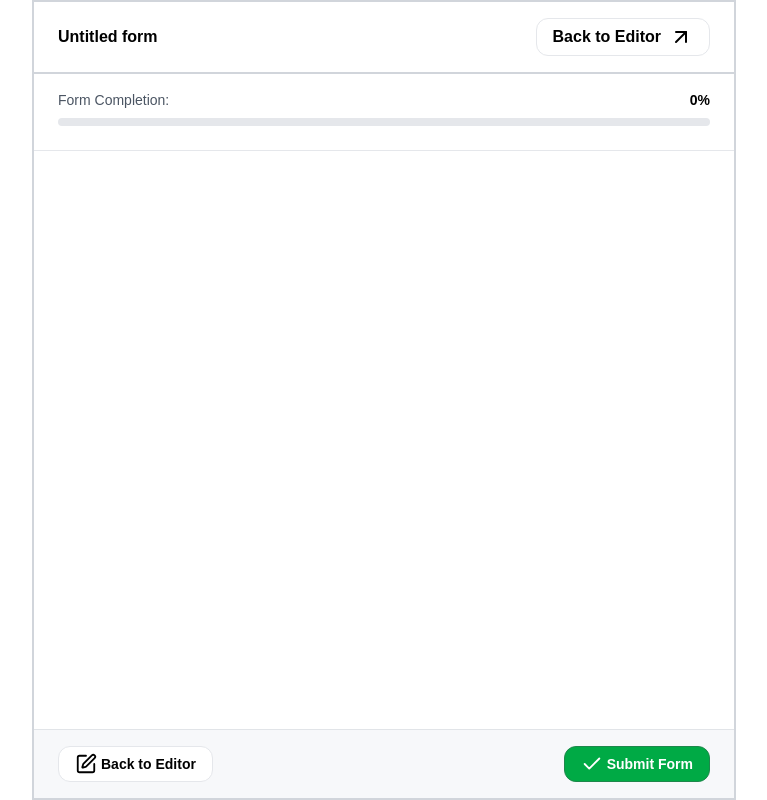
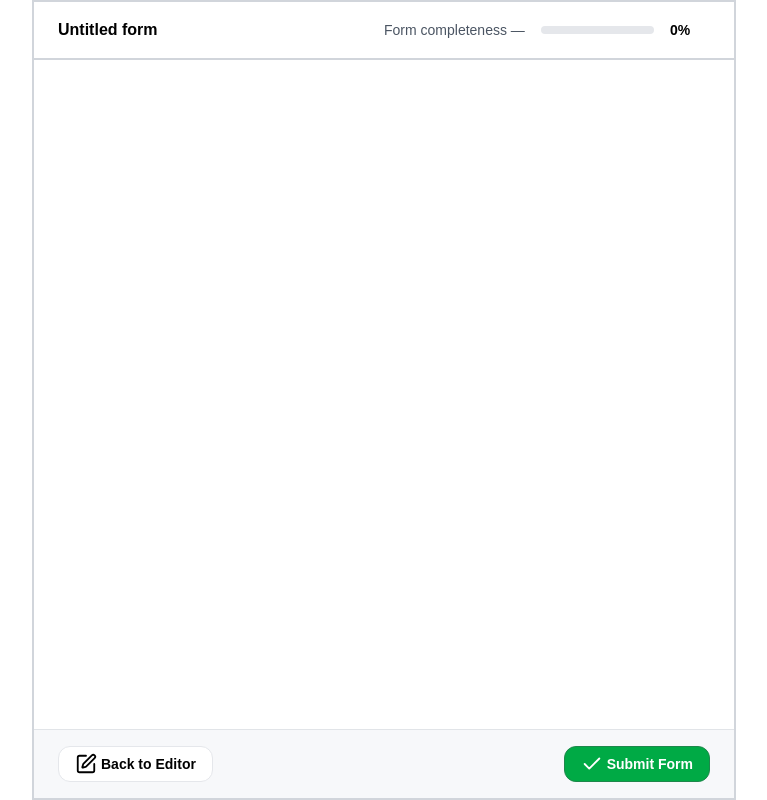
Before and after one commit to phukon/peerlist, a Next.js app: page / in a window 1280 px wide. Both pictures are taken after a click on the button "Preview". Shown: the whole page, without its empty margins (256-1023 px from the left). Built offline with nearby package versions, Linux system fonts and the light colour scheme.

Commit message:
feat: make form header sticky

```diff
--- a/src/components/FormPreview.tsx
+++ b/src/components/FormPreview.tsx
@@ -242,14 +242,22 @@ export default function FormPreview({ form, onBack }: FormPreviewProps) {
 
   return (
     <div className="min-h-screen bg-white flex flex-col border-2 border-gray-300 md:mx-52 xl:mx-72 relative pb-16">
-      <div className="flex flex-row justify-between py-4 px-6 border-b-2 border-gray-300 items-center">
+      <div className="sticky top-0 z-10 bg-white flex flex-row justify-between py-4 px-6 border-b-2 border-gray-300 items-center">
         <h1 className="text-base font-semibold">{form.title}</h1>
-        <button
-          onClick={onBack}
-          className="border rounded-xl px-4 py-[6px] text-base font-semibold flex items-center gap-2"
-        >
-          Back to Editor <PreviewIcon />
-        </button>
+        <div className="flex items-center gap-4 w-1/2">
+          <span className="text-sm text-gray-600">Form completeness —</span>
+          <div className="flex-1">
+            <div className="w-full bg-gray-200 rounded-full h-2">
+              <div
+                className="h-2 rounded-full transition-all duration-300 bg-[#00AA45]"
+                style={{ width: `${completionPercentage}%` }}
+              />
+            </div>
+          </div>
+          <span className="text-sm font-semibold min-w-[40px]">
+            {completionPercentage}%
+          </span>
+        </div>
       </div>
 
       {form.description && (
@@ -257,23 +265,6 @@ export default function FormPreview({ form, onBack }: FormPreviewProps) {
           <p className="text-gray-600">{form.description}</p>
         </div>
       )}
-
-      <div className="sticky top-0 bg-white border-b border-gray-200 px-6 py-4 z-10">
-        <div className="mb-2">
-          <div className="flex justify-between items-center mb-2">
-            <span className="text-sm text-gray-600">Form Completion:</span>
-            <span className="text-sm font-semibold">
-              {completionPercentage}%
-            </span>
-          </div>
-          <div className="w-full bg-gray-200 rounded-full h-2">
-            <div
-              className=" h-2 rounded-full transition-all duration-300 bg-[#00AA45]"
-              style={{ width: `${completionPercentage}%` }}
-            ></div>
-          </div>
-        </div>
-      </div>
 
       <div className="px-6 py-4">
         <form onSubmit={handleSubmit} className="space-y-4">
```
